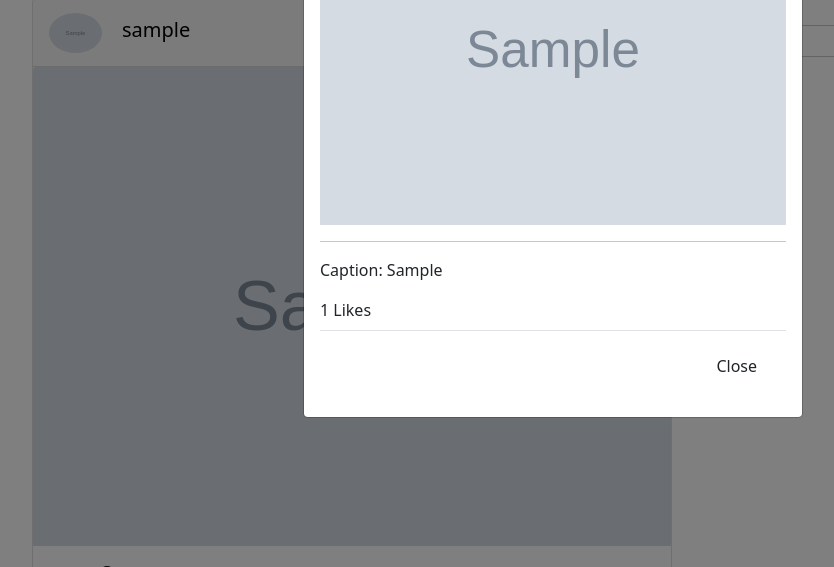
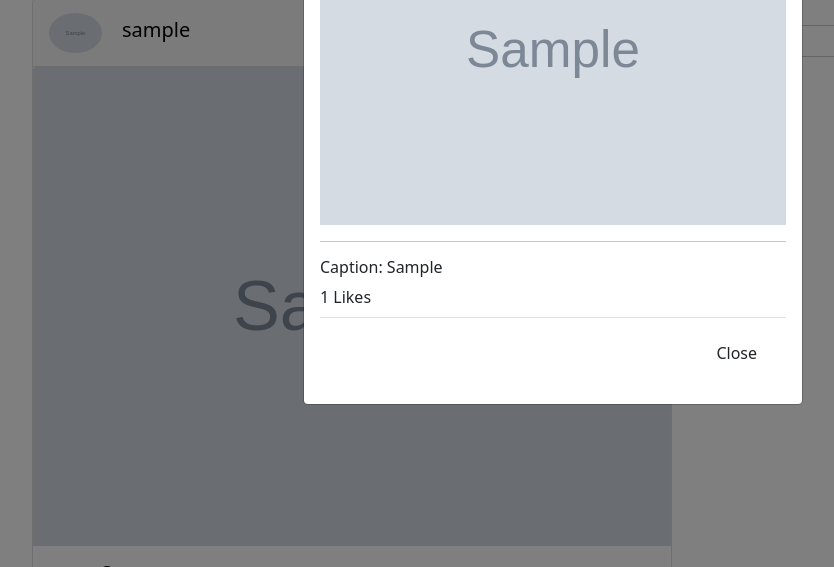
Before and after one commit to SayiaFelix/Instagram_lite, a Django app: page / in a window 1280 px wide, after a click that opens the changed part. Shown: the part 233-800 px from the top of the page, without its empty margins (87-921 px from the left). Run offline with Django 3.2, Linux system fonts and the light colour scheme; tables that the repository leaves empty hold one stand-in row (values such as "Sample post"); grey boxes marked "Sample" are stand-in pictures; some libraries are stand-ins or nearby versions.

Commit message:
fixing bugs

```diff
--- a/instagramu/templates/insta/homepage.html
+++ b/instagramu/templates/insta/homepage.html
@@ -15,7 +15,6 @@
                         <h5 class="card-title" style="padding-top: 10px; margin-left:20px;">{{image.profile.user}}
                         </h5>
                     </a>
-            {% comment %} <a href="/profile/{{user.id}}"><label>   {{image.profile.user}}  {{image.posted|date:"d, F Y"}}</label></a> {% endcomment %}
         </div>
         <img src="{{image.image.url}}" class="card-img-top" data-target="#extraModal{{image.id}}" data-toggle="modal">
 
@@ -30,12 +29,12 @@
             {% if image.likes >= 1 %}
             <label>{{image.likes}} Likes</label>
             {% endif %}
-            {% comment %} <p><strong>{{image.posted}} </strong>{{image.caption}}</p> {% endcomment %}
             {% for comment in comments %}
              {% if image.id == comment.image.id %}
              <p><b>{{comment.poster}}</b>  {{comment.comment}}</p>
              {% endif %}
             {%endfor%}
+            <h6 class="text-muted fw-ligh">{{image.posted|timesince}}  Ago</h6>
             <form action="{%url 'comment' pk=image.id%}" method="post" enctype="multipart/form-data" id="comment">
               {%csrf_token%}
               {% bootstrap_form form%}
@@ -72,7 +71,7 @@
   <div class="modal-dialog" role="document">
     <div class="modal-content">
       <div class="modal-header">
-        <h5 class="modal-title" id="exampleModalLongTitle"> Posted On: {{image.posted}}</h5>
+        <h5 class="modal-title" id="exampleModalLongTitle"> Posted On:  {{image.posted|date:"D, d M Y" }}</h5>
         <button type="button" class="close" data-dismiss="modal" aria-label="Close">
           <span aria-hidden="true">&times;</span>
       </div>
@@ -80,7 +79,7 @@
         <img class="card-img-top" class="img-responsive" src="{{image.image.url}}" data-target="#extraModal{{image.id}}" data-toggle="modal" size="80px200">
         <br>
         <hr>
-        <p>Caption: {{image.caption}}</p>
+        <h6> Caption: {{image.caption}}</h6>
         <label>{{image.likes}} Likes</label>
         <div class="modal-footer">
           <button type="button" class="btn btn-outline-btn-secondary" data-dismiss="modal">Close</button>
```
